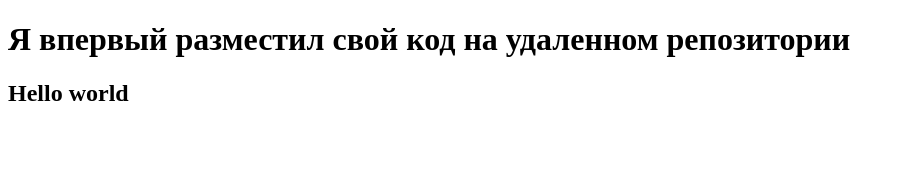
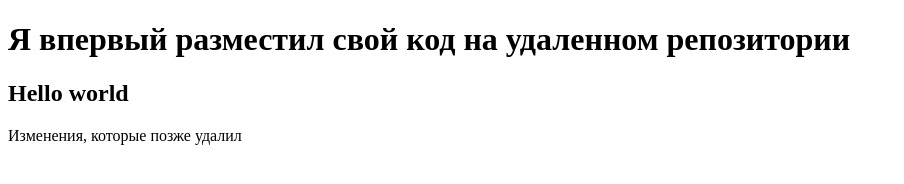
Before and after one commit to valentin123213/new-repo, a plain HTML site: page index.html in a window 1280 px wide. Shown: the whole page, without its empty margins (0-904 px from the left). Drawn offline with Linux system fonts and the light colour scheme.

Commit message:
new commit

```diff
--- a/index.html
+++ b/index.html
@@ -8,5 +8,6 @@
 <body>
     <h1>Я впервый разместил свой код на удаленном репозитории</h1>
     <h2>Hello world</h2>
+    <p>Изменения, которые позже удалил</p>
 </body>
 </html>
```
